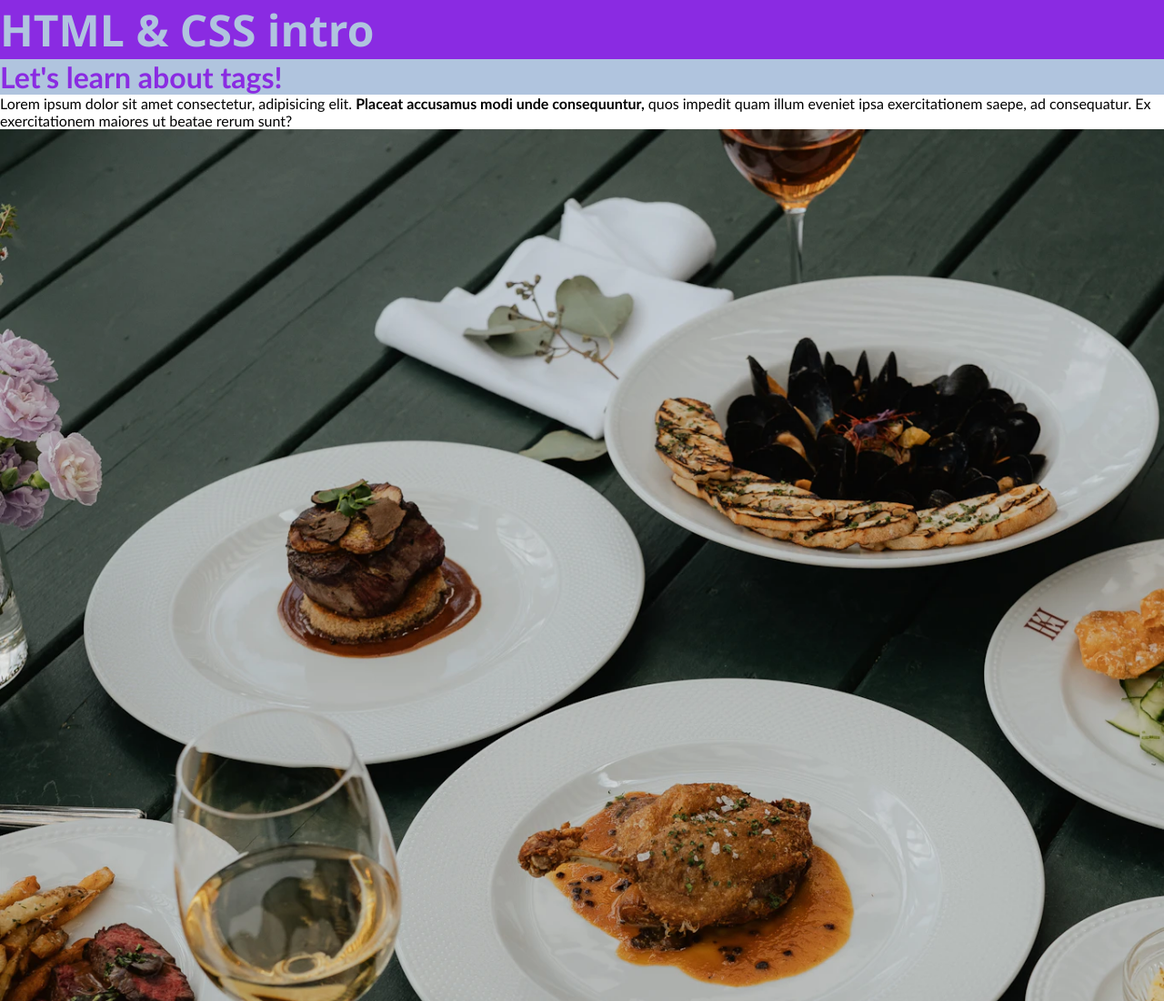
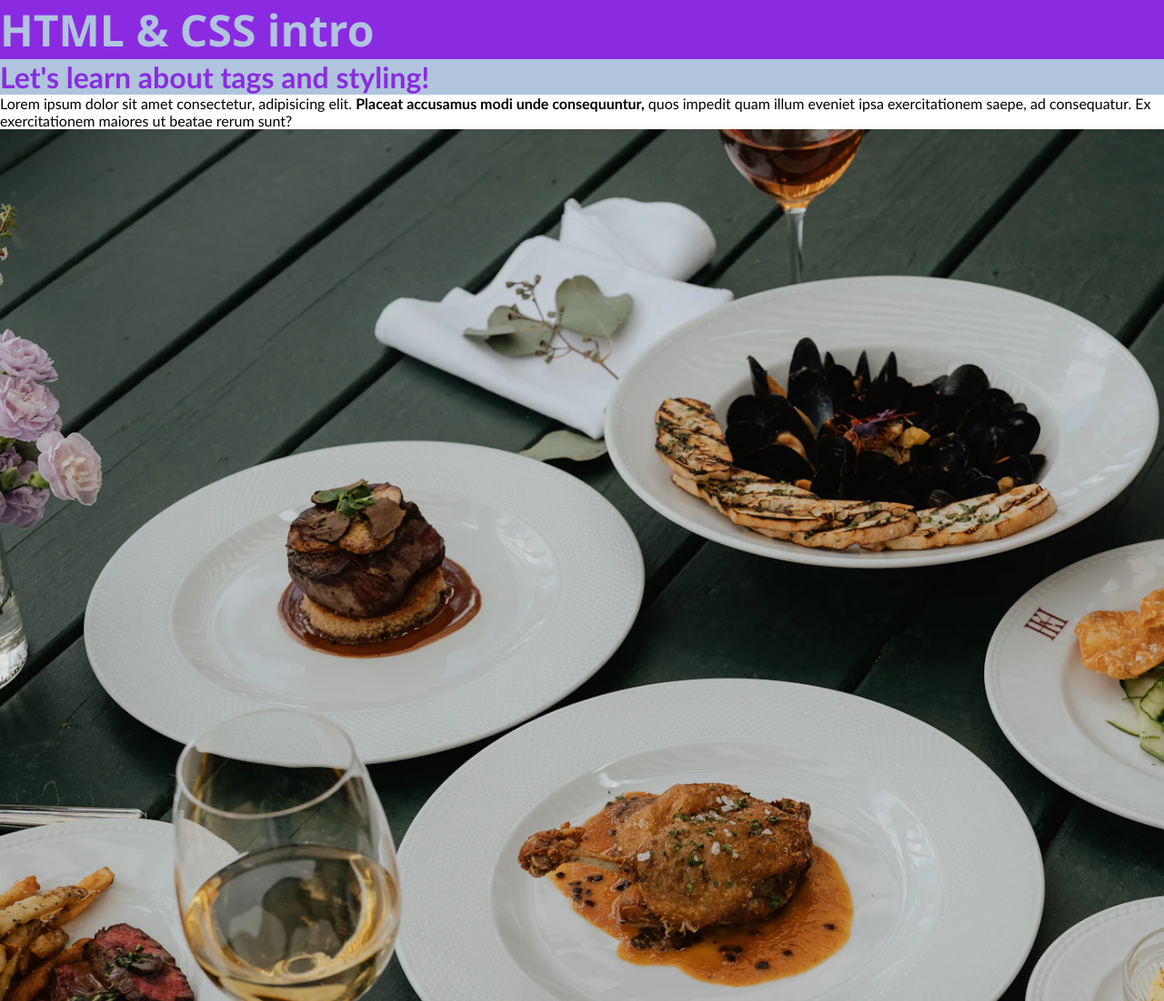
Before and after one commit to perripez/t1w1-intro-to-web, a plain HTML site: page index.html in a window 1280 px wide. Shown: the top 1100 px of the page at 91% size. Drawn offline with Linux system fonts and the light colour scheme.

Commit message:
test deployed change

```diff
--- a/index.html
+++ b/index.html
@@ -14,7 +14,7 @@
     <header>
         <!-- Internal styling -->
         <h1>HTML & CSS intro</h1>
-        <h2> Let's learn about tags!</h2>
+        <h2> Let's learn about tags and styling!</h2>
     </header>
     <article>
         <p>Lorem ipsum dolor sit amet consectetur, adipisicing elit. <strong>Placeat accusamus modi unde consequuntur,</strong> quos impedit quam illum eveniet ipsa exercitationem saepe, ad consequatur. Ex exercitationem maiores ut beatae rerum sunt?  </p>
```
